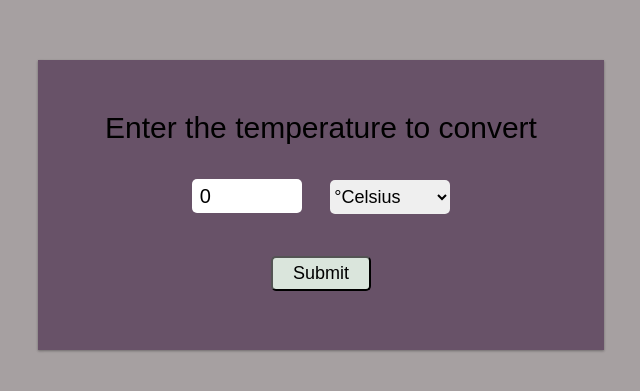
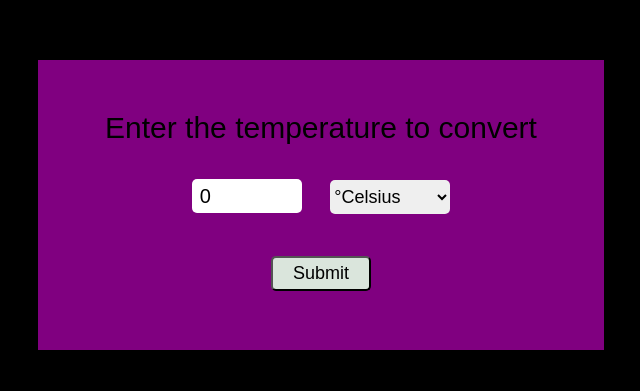
Before and after one commit to Ammuu15/BHARAT-INTERN, a plain HTML site: page Temperature Converter/index.html in a window 1280 px wide. Shown: the part 195-586 px from the top of the page, without its empty margins (319-959 px from the left). Drawn offline with Linux system fonts and the light colour scheme.

Commit message:
Update style.css

```diff
--- a/Temperature Converter/style.css
+++ b/Temperature Converter/style.css
@@ -13,13 +13,13 @@
     align-items: center;
     height: 100vh;
     text-align: center;
-    background-color: #a6a0a1;
+    background-color: #000000;
 }
 
 #calcTemp {
     padding: 29px 67px;
     min-height: 290px;
-    background-color: #685268;
+    background-color: #800080;
     box-shadow: rgba(0, 0, 0, 0.12) 0px 1px 3px, rgba(0, 0, 0, 0.24) 0px 1px 2px;
 }
 
```
